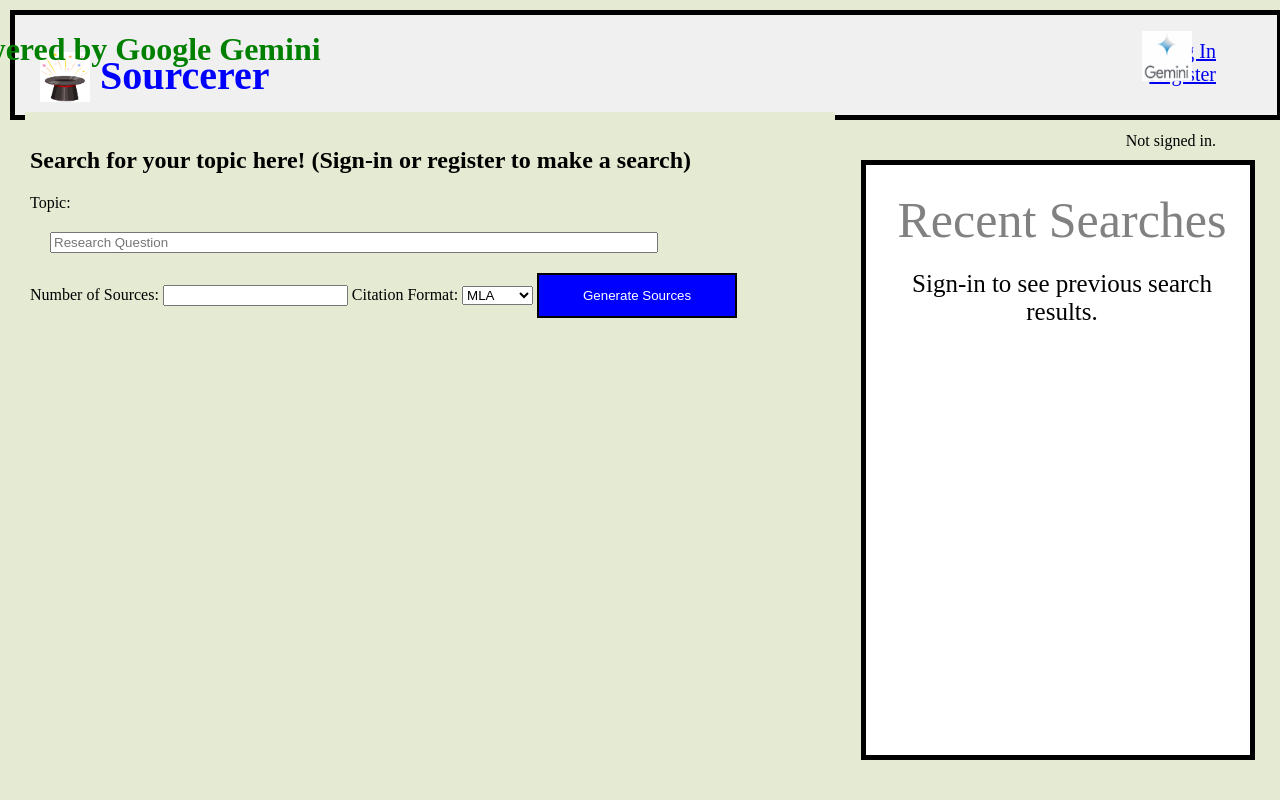
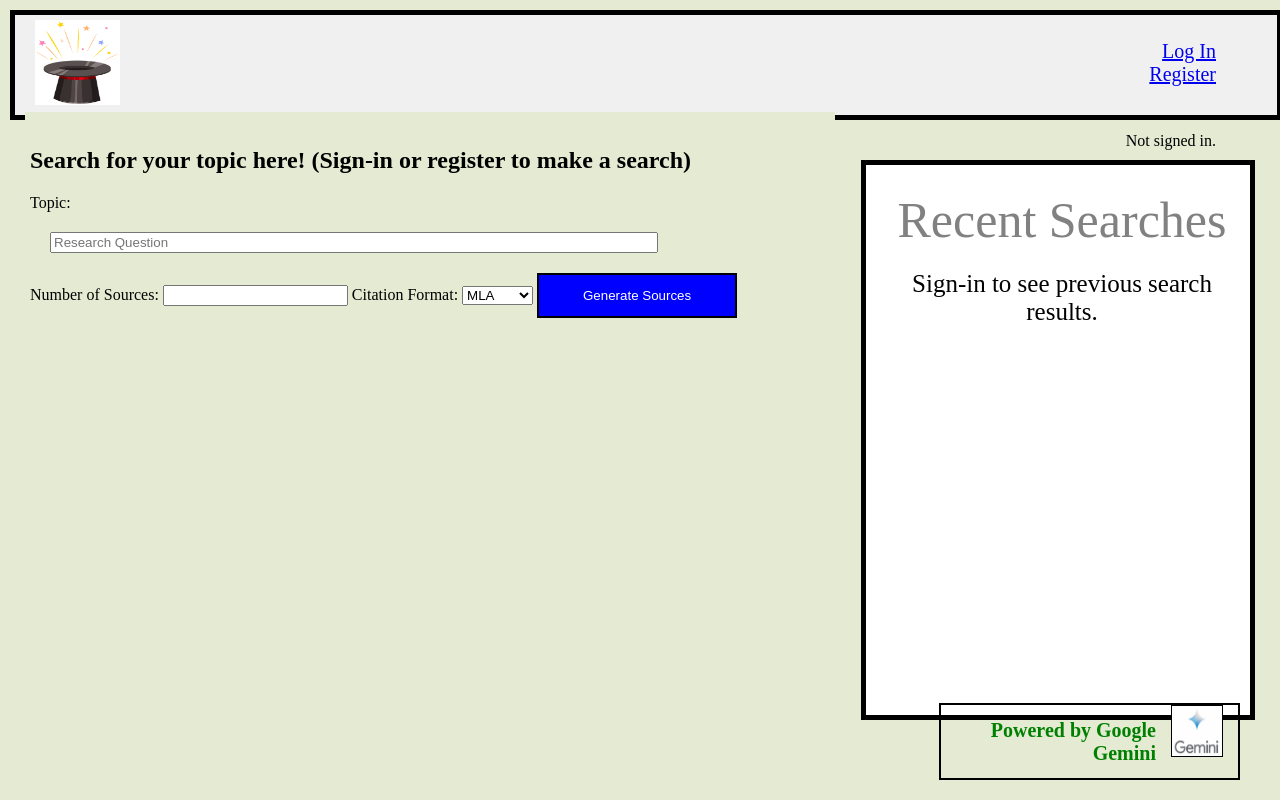
Before and after one commit to DurjaMan27/sourcerer, a Django app: page / in a window 1280 px wide. Run offline with Django 4.2, Linux system fonts and the light colour scheme.

Commit message:
Changing the styles of title and google logo

```diff
--- a/sourcerer/sourcing/static/sourcing/styles.css
+++ b/sourcerer/sourcing/static/sourcing/styles.css
@@ -44,31 +44,40 @@ textarea {
 }
 
 .title {
-    position: relative;
-    text-align: left;
+    position: absolute;
+    text-align: right;
+    width: 19.5%;
     color: blue;
-    padding-left: 15px;
+    padding-left: 10px;
     font-size: 20px;
+    top: 5%;
 }
 
 .title img {
     float: left;
     position: relative;
-    padding-right: 10px;
 }
 
 .google {
-    position: relative;
-    text-align: left;
+    font-size: 10px;
+    position: absolute;
+    text-align: right;
+    width: 22%;
     color: green;
     padding-right: 15px;
-    right: 5%;
-    top: 90%;
+    right: 25px;
+    align-items: flex-end;
+    z-index: 1;
+    bottom: 2.5%;
+    margin-right: 15px;
+    border: 2px solid black;
 }
 
 .google img {
     float: right;
     position: relative;
+    margin-left: 15px;
+    border: 1px solid black;
 }
 
 .nav {
@@ -110,7 +119,7 @@ textarea {
     z-index: 1;
     top: 20%;
     right: 25px;
-    bottom: 5%;
+    bottom: 10%;
     background-color: #ffffff;
     overflow-x: hidden;
     padding-top: 20px;
--- a/sourcerer/sourcing/templates/sourcing/layout.html
+++ b/sourcerer/sourcing/templates/sourcing/layout.html
@@ -9,7 +9,7 @@
     <body>
         <div class="nav">
             <div class="title">
-                <img src="{% static 'sourcing/magic-hat.jpg' %}" width="50" height="50">
+                <img src="{% static 'sourcing/magic-hat.jpg' %}" width="85" height="85">
                 <h1 id="title">Sourcerer</h1>
             </div>
             <div>
```
